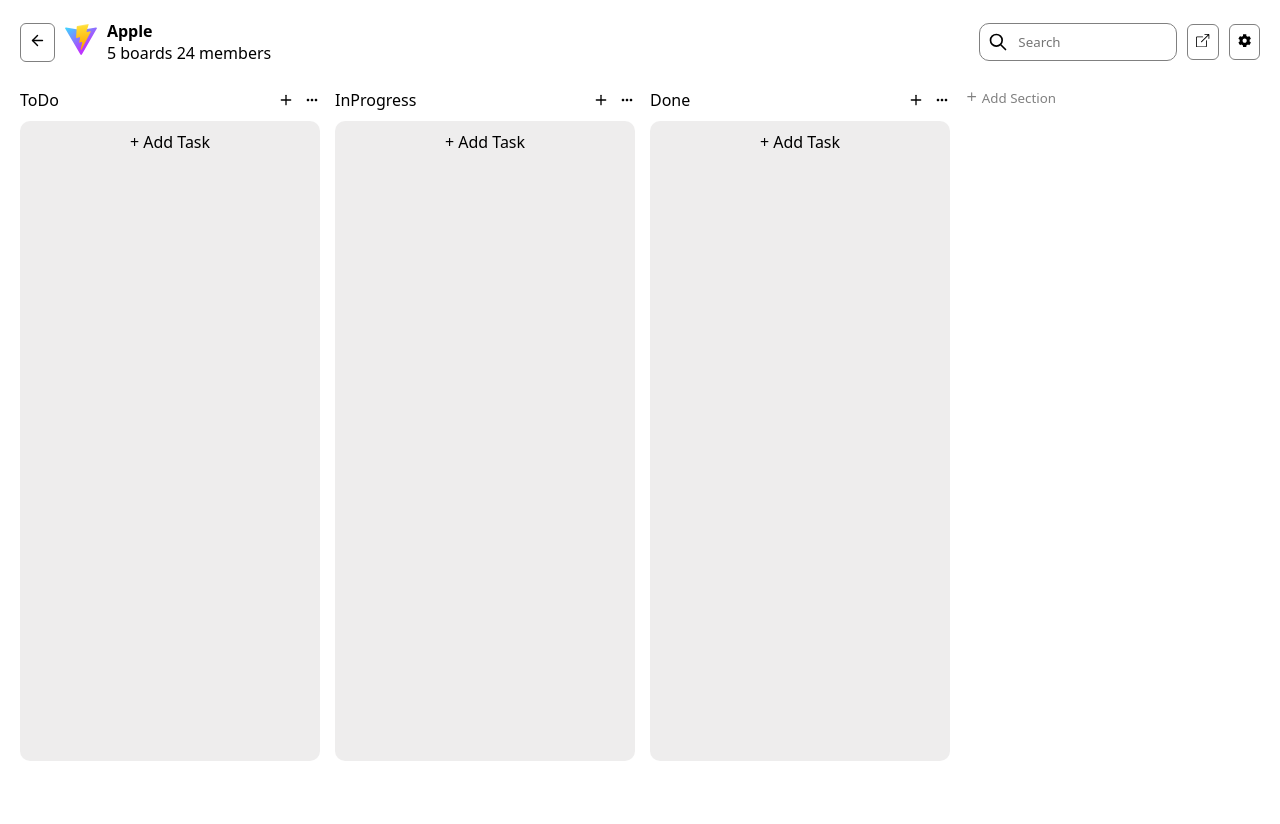
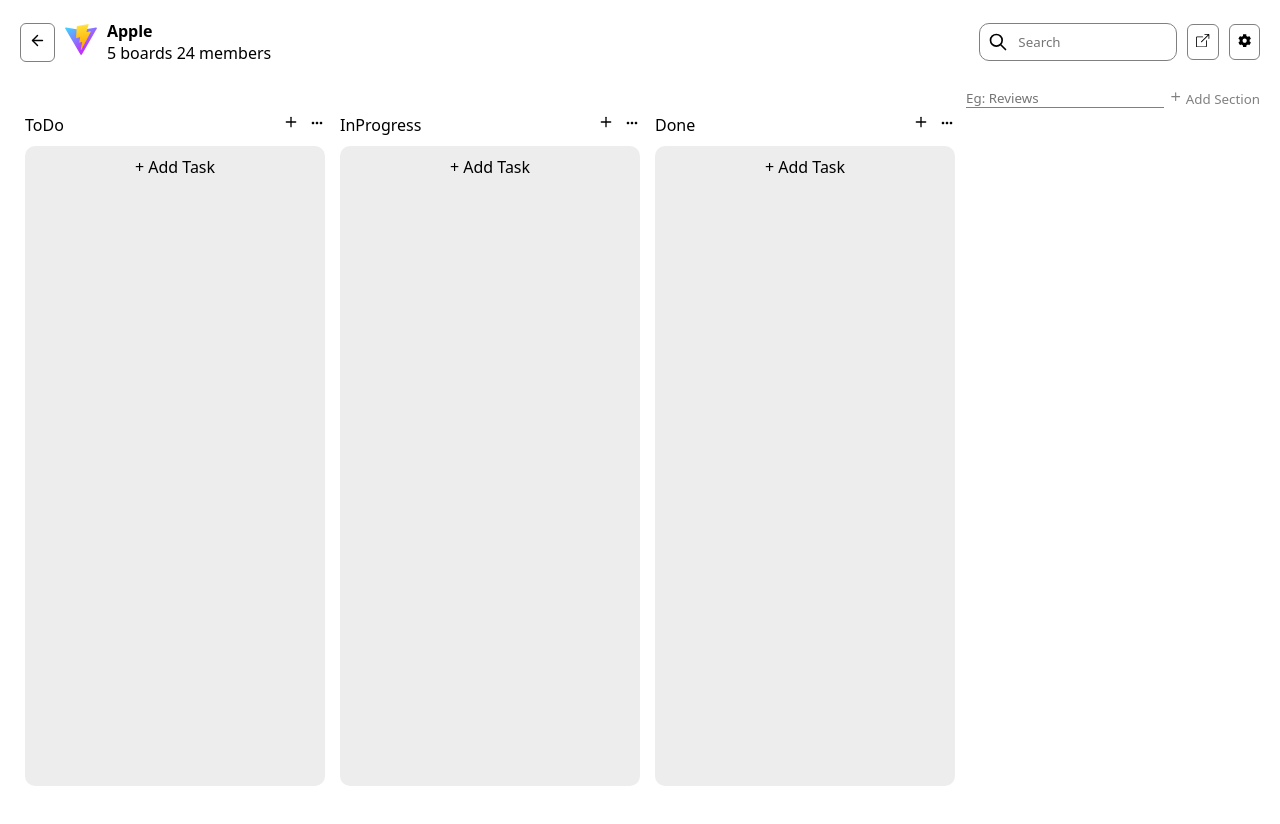
Before and after one commit to VJ13SS/Kanban-Board, a React (Vite) app: page / in a window 1280 px wide. Shown: the top 824 px of the page. Built offline with nearby package versions, Linux system fonts and the light colour scheme.

Commit message:
added the drag and drop functionality using react beautiful dnd

```diff
--- a/package.json
+++ b/package.json
@@ -11,6 +11,7 @@
   },
   "dependencies": {
     "react": "^19.1.0",
+    "react-beautiful-dnd": "^13.1.1",
     "react-dom": "^19.1.0",
     "react-icons": "^5.5.0",
     "uuid": "^11.1.0",
--- a/src/App.jsx
+++ b/src/App.jsx
@@ -1,13 +1,31 @@
 import Header from "./components/header/header";
 import Board from "./components/Board/board";
+import { DragDropContext } from "react-beautiful-dnd";
+import useAppStore from "./store";
 
 export default function App() {
 
+  const modifySectionTasks = useAppStore((state) => state.modifySectionTasks)
+  const sections = useAppStore((state) => state.sections)
+  console.log(sections)
+  const onDragEnd = (result) => {
+    const {source,destination} = result
+
+    if(!destination) return
+
+    if(destination.droppableId === source.droppableId && source.index === destination.index) return
+    console.log(result)
+    modifySectionTasks(source.droppableId,source.index,destination.droppableId,destination.index)
+
+  }
 
   return (
-    <div className="app">
+    <DragDropContext onDragEnd={onDragEnd}>
+      <div className="app">
       <Header />
       <Board />
     </div>
+    </DragDropContext>
+
   );
 }
--- a/src/components/addTask/addTask.jsx
+++ b/src/components/addTask/addTask.jsx
@@ -11,6 +11,10 @@ export default function AddTask({ taskSection }) {
   const addNewTask = useAppStore((state) => state.addNewTask);
   const [newTask,setNewTask] = useState({})
   const onSubmitHandler = (e) => {
+    if(!image){
+      alert('Please Insert Attendee Image..!')
+      return
+    }
     e.preventDefault()
     addNewTask(taskSection,{...newTask,userImg:image,id:uuidv4()})
   }
--- a/src/components/board/board.css
+++ b/src/components/board/board.css
@@ -1,11 +1,17 @@
 .kanban-board{
     display: flex;
+    min-height: 90vh;
+    font-weight: 500;
+    position: relative;
+    padding-top: 20px;
+}
 
+.kanban-board__sections{
+    display: flex;
     align-items: flex-start;
     gap: 15px;
     overflow-x: scroll;
-    min-height: 90vh;
-    font-weight: 500;
+    padding: 5px;
 }
 
 .section{
@@ -31,17 +37,49 @@
     margin-bottom: 10px;
 }
 
+.section__delete{
+    position: relative;
+}
+
+.section__dropdown{
+    display: none;
+    background-color: white;
+    color: red;
+    border: 1px solid gray;
+    padding: 5px;
+    width: fit-content;
+    position: absolute;
+    top: 10px;
+    right: 0px;
+    border-radius: 5px;
+    font-size: 0.95rem;
+    animation: enlarge 0.2s;
+}
+
+.section__delete:hover .section__dropdown{
+    display: block;
+}
+
 .section__options{
     display: flex;
     gap: 10px;
     cursor: pointer;
 }
 
-.kanban-board button{
+.kanban-board__new-section{
+    position: absolute;
+    top: 0;
+    right: 0;
+    display: flex;
+    gap: 5px;
+}
+
+.kanban-board__new-section button{
     background-color: white;
     flex-shrink: 0;
     border: none;
     color: gray;
     font-weight: 500;
     cursor: pointer;
+
 }
--- a/src/components/board/board.jsx
+++ b/src/components/board/board.jsx
@@ -5,18 +5,34 @@ import Task from "../task/task";
 import { MdMoreHoriz } from "react-icons/md";
 import { FiPlus } from "react-icons/fi";
 import AddTask from "../addTask/addTask";
+import { Draggable, Droppable } from "react-beautiful-dnd";
 
 export default function Board() {
   const sections = useAppStore((state) => state.sections);
   const addnewSection = useAppStore((state) => state.addNewSection);
-  const  deleteSection= useAppStore((state) => state.deleteSection);
+  const deleteSection = useAppStore((state) => state.deleteSection);
   const addTaskFlag = useAppStore((state) => state.addTaskPopUp);
   const toggleTaskPopup = useAppStore((state) => state.toggleTaskPopup);
   const [taskSection, setTaskSection] = useState("");
+  const [newSection, setNewSection] = useState("");
+
+  const onSubmitHandler = (e) => {
+    e.preventDefault();
+    addnewSection(newSection);
+    setNewSection("");
+  };
   return (
     <main className="kanban-board">
+      <div className="kanban-board__sections">
         {Object.entries(sections).map(([section, taskList], index) => (
-        <div className="section" key={index}>
+          <Droppable droppableId={`${section}`}>
+            {(provided) => (
+              <div
+                className="section"
+                key={index}
+                ref={provided.innerRef}
+                {...provided.droppableProps}
+              >
                 <div className="section__header">
                   {section}
                   <div className="section__options">
@@ -25,14 +41,33 @@ export default function Board() {
                         return [setTaskSection(section), toggleTaskPopup()];
                       }}
                     />
-              <MdMoreHoriz onClick={deleteSection(section)}/>
+                    <div className="section__delete">
+                      <MdMoreHoriz />
+                      <div className="section__dropdown">
+                        <span onClick={() => deleteSection(section)}>
+                          Delete
+                        </span>
+                      </div>
+                    </div>
                   </div>
                 </div>
 
                 <div className="section__tasks">
                   {taskList.map((task, indx) => (
-              <Task key={indx} task={task} />
+                    <Draggable draggableId={index.toString()} index={indx}>
+                      {(provided) => (
+
+                        <Task
+                          key={task.id}
+                          task={task}
+                          taskSection={section}
+
+                          provided={provided}
+                        />
+                      )}
+                    </Draggable>
                   ))}
+                  {provided.placeholder}
                   <span
                     onClick={() => {
                       return [setTaskSection(section), toggleTaskPopup()];
@@ -40,12 +75,28 @@ export default function Board() {
                   >
                     + Add Task
                   </span>
+
                 </div>
               </div>
+            )}
+          </Droppable>
         ))}
-      <button onClick={() => addnewSection("uyis")}>
+      </div>
+      <form
+        className="kanban-board__new-section"
+        onSubmit={(e) => onSubmitHandler(e)}
+      >
+        <input
+          type="text"
+          onChange={(e) => setNewSection(e.target.value)}
+          value={newSection}
+          placeholder="Eg: Reviews"
+          required
+        />
+        <button>
           <FiPlus /> Add Section
         </button>
+      </form>
 
       {addTaskFlag && <AddTask taskSection={taskSection} />}
     </main>
--- a/src/components/task/task.css
+++ b/src/components/task/task.css
@@ -1,4 +1,4 @@
-.task{
+.task {
   width: 100%;
   height: 80px;
   padding: 10px;
@@ -10,31 +10,31 @@
   justify-content: space-between;
   position: relative;
   flex-shrink: 0;
-
 }
 
-.task__header,.task__footer,.task__info{
+.task__header,
+.task__footer,
+.task__info {
   display: flex;
   justify-content: space-between;
   align-items: center;
 }
 
-.task__header{
+.task__header {
   cursor: pointer;
 }
 
-.task__header p{
+.task__header p {
   max-width: 90%;
 }
 
-
-.task__info img{
+.task__info img {
   border-radius: 50%;
   margin-right: 10px;
   width: 25px;
 }
 
-.task__category{
+.task__category {
   font-size: 0.85rem;
   background-color: rgba(99, 90, 90, 0.1);
   padding: 5px;
@@ -42,20 +42,20 @@
   color: gray;
 }
 
-.task__dropdown{
+.task__dropdown {
   background-color: white;
   border: 1px solid gray;
-    width: fit-content;
   padding: 5px;
   color: red;
   border-radius: 3px;
   position: absolute;
-    top: 7px;
+  top: -5px;
   right: 7px;
   display: none;
-    font-size: 0.75rem;
+  font-size: 0.85rem;
+  animation: enlarge 0.2s;
 }
 
-.task__menu:hover .task__dropdown{
+.task__menu:hover .task__dropdown {
   display: block;
 }
--- a/src/components/task/task.jsx
+++ b/src/components/task/task.jsx
@@ -1,19 +1,20 @@
 import { MdMoreHoriz } from "react-icons/md";
 import "./task.css";
 import { useState } from "react";
+import useAppStore from "../../store";
 
-export default function Task({ task }) {
+export default function Task({ task,taskSection,provided }) {
 
-  const [deleteTask,setDeleteTask] = useState(false)
+  const deleteTask = useAppStore((state) => state.deleteTask)
 
   return (
-    <div className="task">
+    <div className="task" ref={provided.innerRef} {...provided.draggableProps} {...provided.dragHandleProps}>
       <div className="task__header">
         <p>{task.description}</p>
         <div className="task__menu">
         <MdMoreHoriz />
            <div className="task__dropdown">
-        <span className="task__delete">Delete</span>
+        <span className="task__delete" onClick={()=> deleteTask(taskSection,task.id)}>Delete</span>
       </div>
       </div>
       </div>
--- a/src/index.css
+++ b/src/index.css
@@ -32,3 +32,14 @@ figure img{
   height: 100%;
   object-fit: cover;
 }
+
+@keyframes enlarge{
+    0%{
+        width: 0px;
+        font-size: 0rem;
+    }
+    100%{
+
+        width: fit-content;
+    }
+}
--- a/src/store.js
+++ b/src/store.js
@@ -28,15 +28,30 @@ const store = (set) => ({
       },
       addTaskPopUp: !state.addTaskPopUp,
     })),
-    deleteSection:(section) => ((state) => {
-        console.log(state.sections)
-        if(section === "ToDo" || section === "InProgress" || section === "Done"){
-            alert(`Cannot delete the ${section} Section`)
-            return
-        }
+  deleteSection: (section) => set((state) =>{
+    if(section === 'ToDo' || section === 'InProgress' || section === 'Done'){
+      alert(`Cannot Delete ${section} Section`)
+      return state
+    }
 
-        delete state.sections.section
-    })
+    delete state.sections[section]
+    confirm(`Do You Wish To Delete The ${section} Section?`)
+    return {sections:{...state.sections}}
+  }),
+  deleteTask:(section,id) => set((state) => {
+    return {
+      sections:{...state.sections,[section]:state.sections[section].filter((task) => task.id !== id)}
+    }
+  }),
+  modifySectionTasks:(sourceSection,sourceIndx,destinationSection,destinationIndx) => set((state) => {
+    let currentTask = state.sections[sourceSection][sourceIndx]
+    state.sections[sourceSection].splice(sourceIndx,1)
+    state.sections[destinationSection].splice(destinationIndx,0,currentTask)
+
+    return {
+      sections:{...state.sections}
+    }
+  })
 });
 
 const useAppStore = create(store);
```
Also changed, not shown: 1 other file (tests, documents, lock files or other folders). Lines whose indentation alone changed are shown as unchanged.
